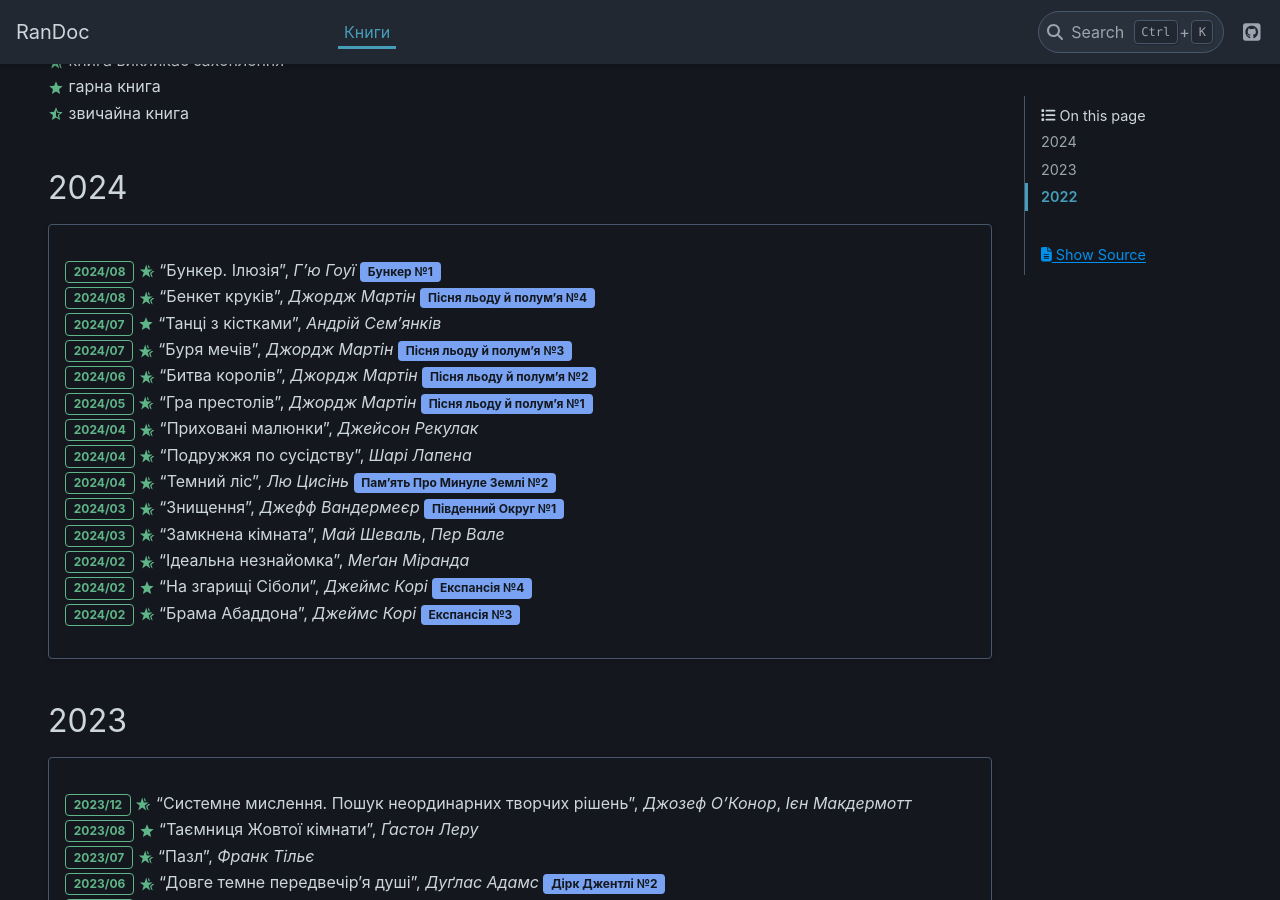
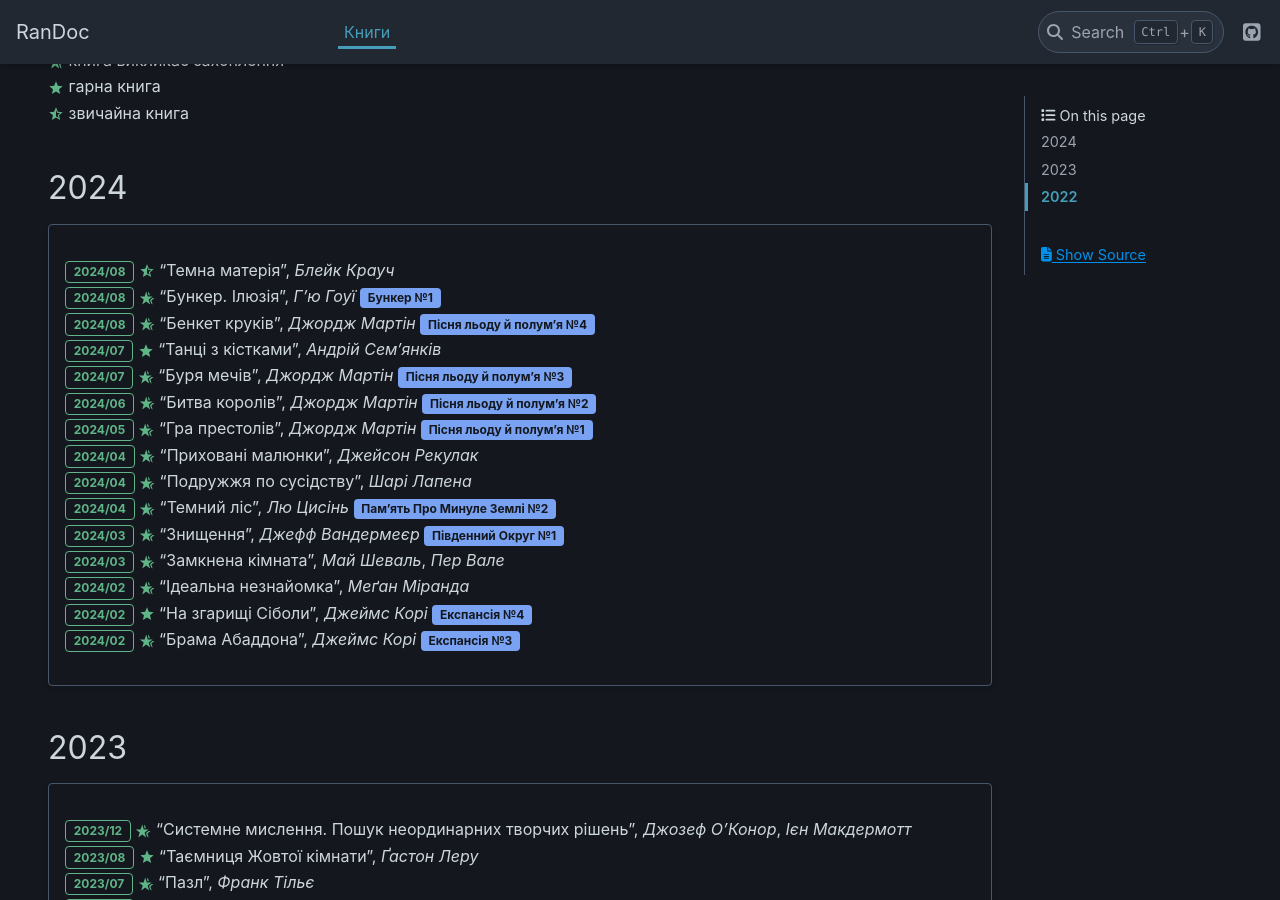
Before and after one commit to grembeter/randoc, a Sphinx documentation site: the page built from docs/source/books.rst, in a window 1280 px wide and 900 px high, scrolled down 408 px. Built offline with Sphinx 7.4.7 and the PyData theme 0.15.4, drawn with Linux system fonts in a browser that asks for light colours.

Commit message:
books: add Dark Matter
Signed-off-by: Grygorii Tertychnyi <grembeter@gmail.com>

```diff
--- a/docs/source/books.rst
+++ b/docs/source/books.rst
@@ -27,6 +27,7 @@
 
 .. card::
 
+   | :bdg-success-line:`2024/08` |-| "Темна матерія", *Блейк Крауч*
    | :bdg-success-line:`2024/08` |+| "Бункер. Ілюзія", *Г'ю Гоуї* :bdg-info:`Бункер №1`
    | :bdg-success-line:`2024/08` |+| "Бенкет круків", *Джордж Мартін* :bdg-info:`Пісня льоду й полум'я №4`
    | :bdg-success-line:`2024/07` |/| "Танці з кістками", *Андрій Сем’янків*
```
